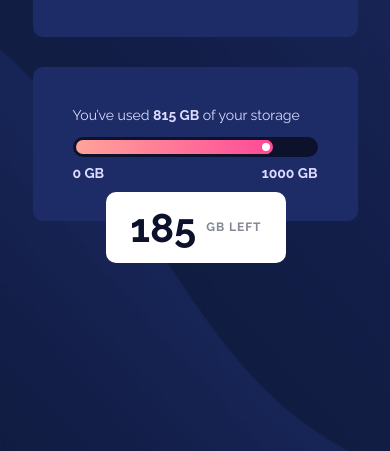
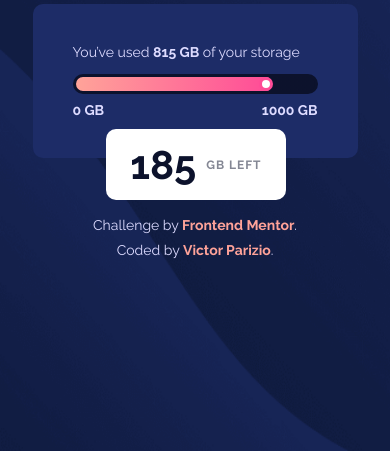
Before and after one commit to VictorParizio/fylo-data-storage-component-master, a plain HTML site: page index.html in a window 390 px wide. Shown: the part 393-844 px from the top of the page. Drawn offline with Linux system fonts and the light colour scheme.

Commit message:
feat (index, reset, style, responsive): Footer
Foi adicionado o footer no Projeto

```diff
--- a/index.html
+++ b/index.html
@@ -48,6 +48,10 @@
             </div>
         </section>
     </main>
+    <footer class="attribution">
+        Challenge by <a href="https://www.frontendmentor.io/home/my-challenges?tab=completed" target="_blank">Frontend Mentor</a>.
+        Coded by <a href="https://www.linkedin.com/in/victorpariziofrontend" target="_blank">Victor Parizio</a>.
+    </footer>
 </body>
 
 </html>
--- a/src/css/reset.css
+++ b/src/css/reset.css
@@ -10,4 +10,5 @@ html {
     padding: 0;
     box-sizing: border-box;
     font-size: 1.4rem;
+    text-decoration: none;
 }
--- a/src/css/responsive.css
+++ b/src/css/responsive.css
@@ -14,6 +14,7 @@
         background: var(--VeryDark) url(../images/bg-mobile.png) no-repeat;
         background-size: contain;
         background-size: 100vw 100vh;
+        gap: 55px;
     }
 
     .component-data-storage .card,
@@ -30,4 +31,9 @@
     .component-data-storage .card.storage .triangulo {
         display: none;
     }
+
+    .attribution {
+        width: 250px;
+        line-height: 25px;
+    }
 }
--- a/src/css/style.css
+++ b/src/css/style.css
@@ -4,7 +4,9 @@ body {
     height: 100vh;
     display: flex;
     align-items: center;
+    flex-direction: column;
     justify-content: center;
+    gap: 20px;
 }
 
 .component-data-storage {
@@ -116,3 +118,21 @@ body {
     border-radius: 50%;
     border: var(--gradient-2) solid 3px;
 }
+
+/* ----------------------- */
+
+.attribution {
+    text-align: center;
+    margin-bottom: 20px;
+    color: var(--Pale);
+}
+
+.attribution a {
+    font-weight: 600;
+    color: var(--gradient-1);
+    transition: 0.2s ease-in-out;
+}
+
+.attribution a:hover {
+    color: var(--gradient-2);
+}
```
